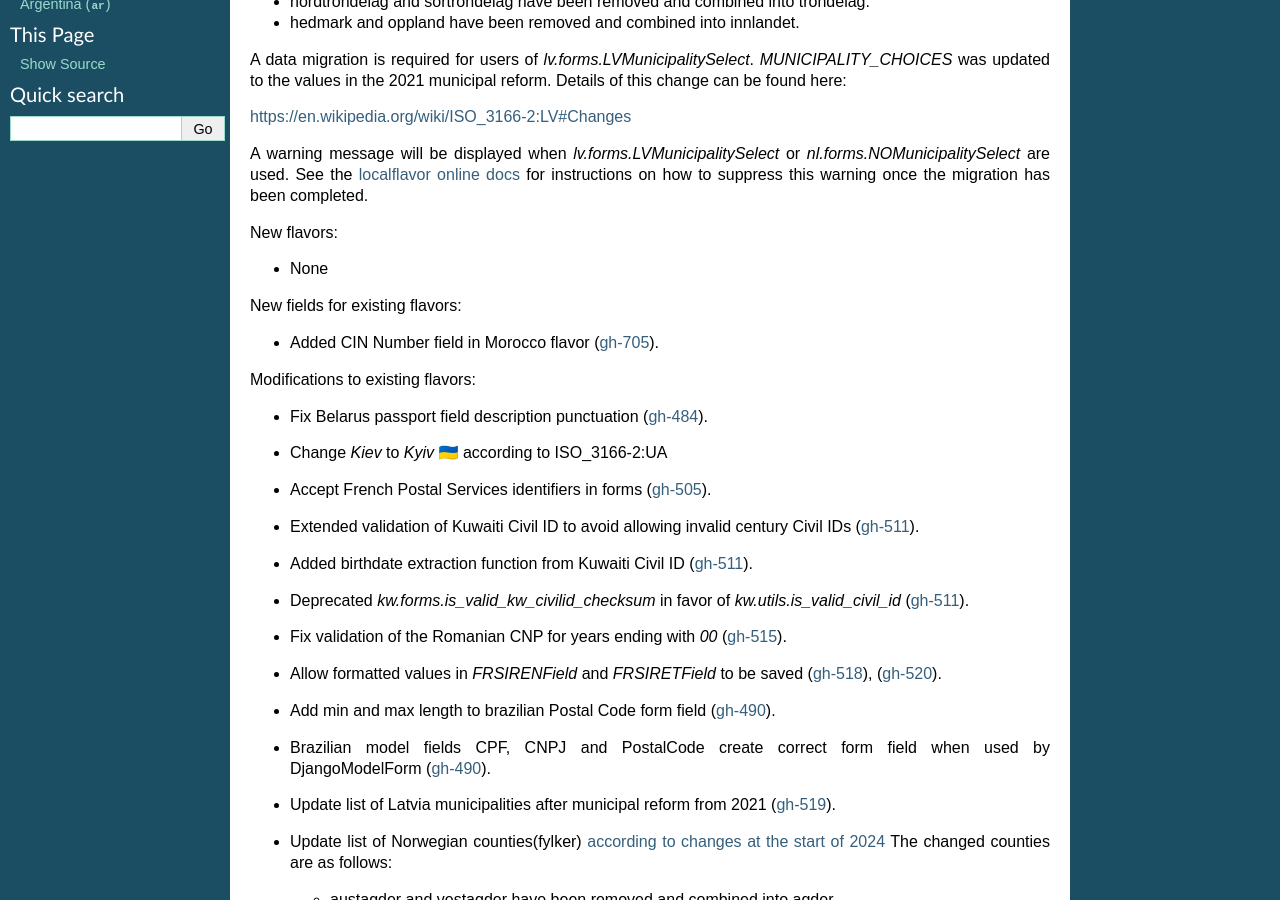
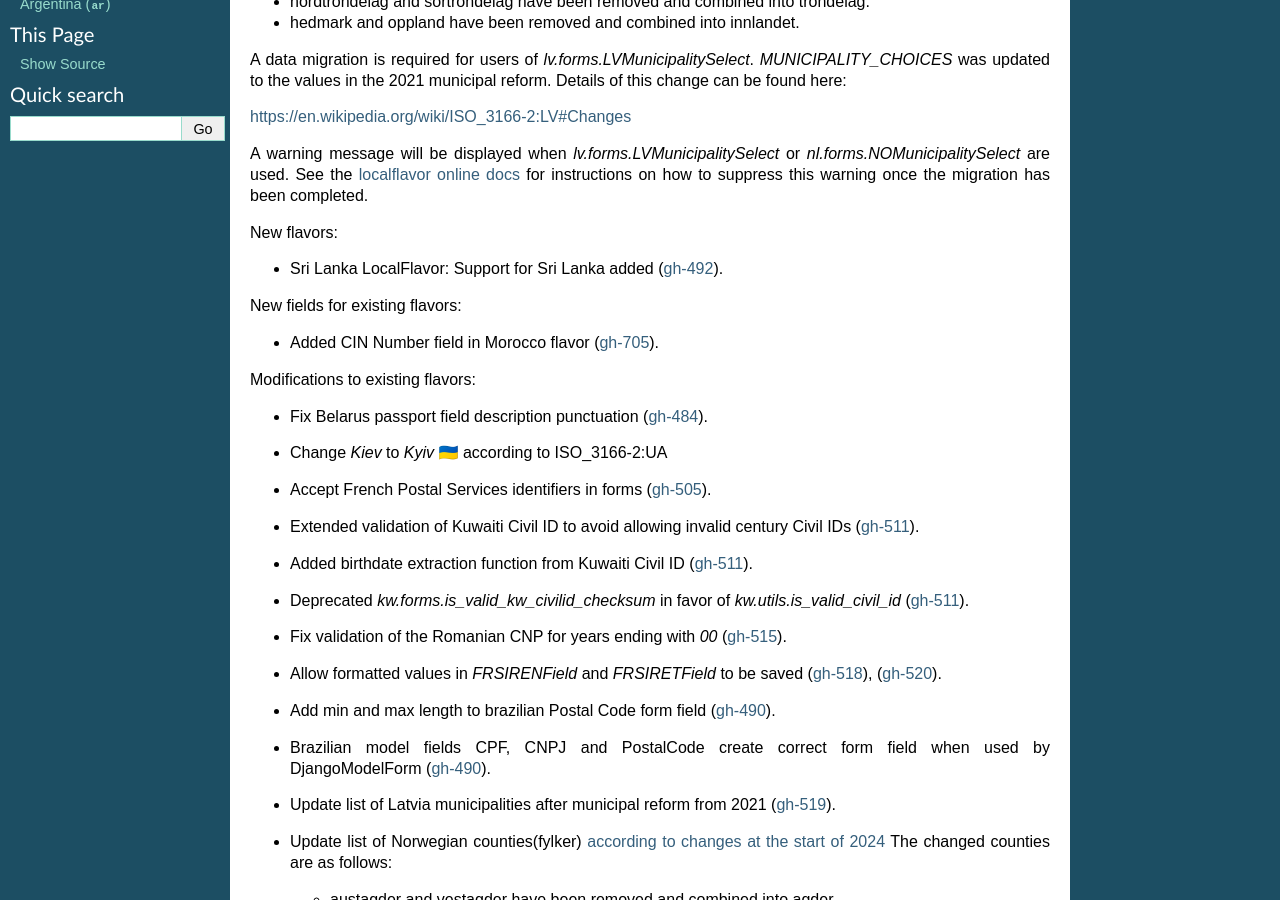
Before and after one commit to django/django-localflavor, a Sphinx documentation site: the page built from docs/changelog.rst, in a window 1280 px wide and 900 px high, scrolled down 408 px. Built offline with Sphinx 7.4.7, drawn with Linux system fonts in a browser that asks for light colours.

Commit message:
update the changelog

```diff
--- a/docs/changelog.rst
+++ b/docs/changelog.rst
@@ -31,7 +31,8 @@ instructions on how to suppress this warning once the migration has been complet
 
 New flavors:
 
-- None
+- Sri Lanka LocalFlavor: Support for Sri Lanka added
+  (`gh-492 <https://github.com/django/django-localflavor/pull/492>`_).
 
 New fields for existing flavors:
 
```
